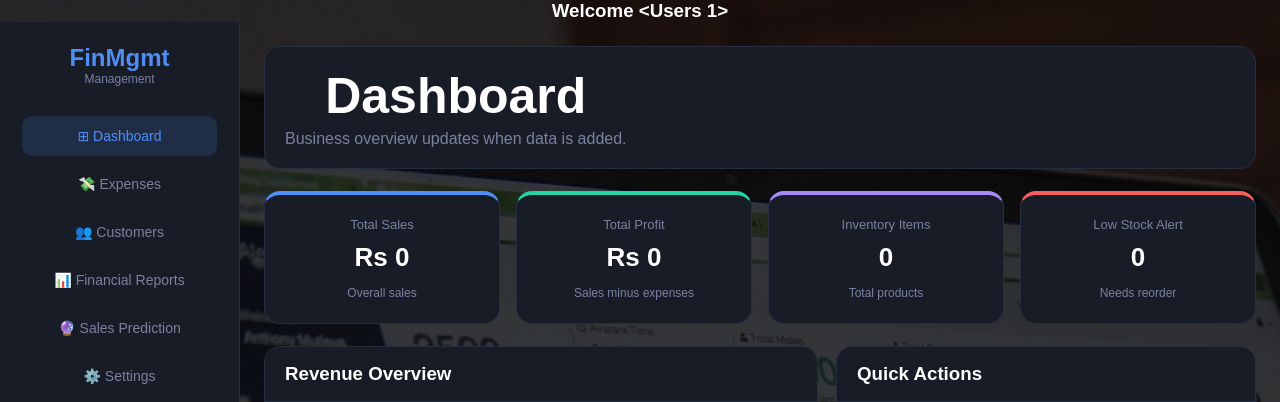
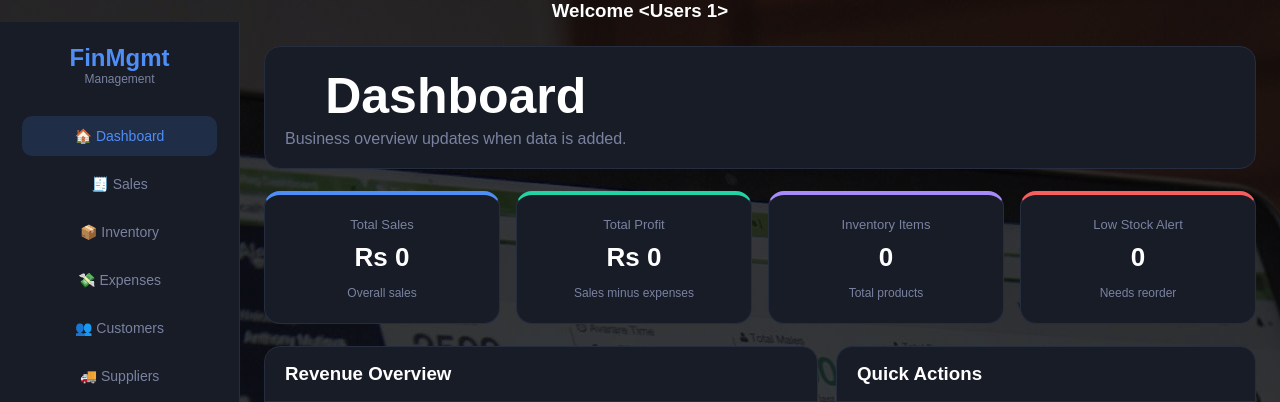
Before and after one commit to bean621311-lgtm/project_financial-system, a Flask app: template main/templates/business_dashboard.html in a window 1280 px wide. Shown: the top 402 px of the page. Run offline with Flask 3, Linux system fonts and the light colour scheme; the template is opened without the code that fills it: values that come from a table or form of the project are taken from there, others are empty; tables that the repository leaves empty hold one stand-in row (values such as "Sample post"); data that the repository does not hold is empty.

Commit message:
Update business_dashboard.html

```diff
--- a/main/templates/business_dashboard.html
+++ b/main/templates/business_dashboard.html
@@ -16,18 +16,28 @@
   </div>
 
   <nav>
-    <div class="nav-item active" onclick="showModule('dashboard', this)">⊞ Dashboard</div>
+    <div class="nav-item active" onclick="showModule('dashboard', this)">🏠 Dashboard</div>
+
+    <div class="nav-item" onclick="showModule('sales', this)">🧾 Sales</div>
+
+    <div class="nav-item" onclick="showModule('inventory', this)">📦 Inventory</div>
 
     <div class="nav-item" onclick="showModule('expenses', this)">💸 Expenses</div>
+
     <div class="nav-item" onclick="showModule('customers', this)">👥 Customers</div>
 
+    <div class="nav-item" onclick="showModule('suppliers', this)">🚚 Suppliers</div>
+
     <div class="nav-item" onclick="showModule('reports', this)">📊 Financial Reports</div>
+
     <div class="nav-item" onclick="showModule('prediction', this)">🔮 Sales Prediction</div>
+
     <div class="nav-item" onclick="showModule('settings', this)">⚙️ Settings</div>
+
     <a href="{{ url_for('home.logout') }}">
         <div class="nav-item logout">🚪 Logout</div>
     </a>
-  </nav>
+</nav>
 </aside>
 
 <main class="main">
```
